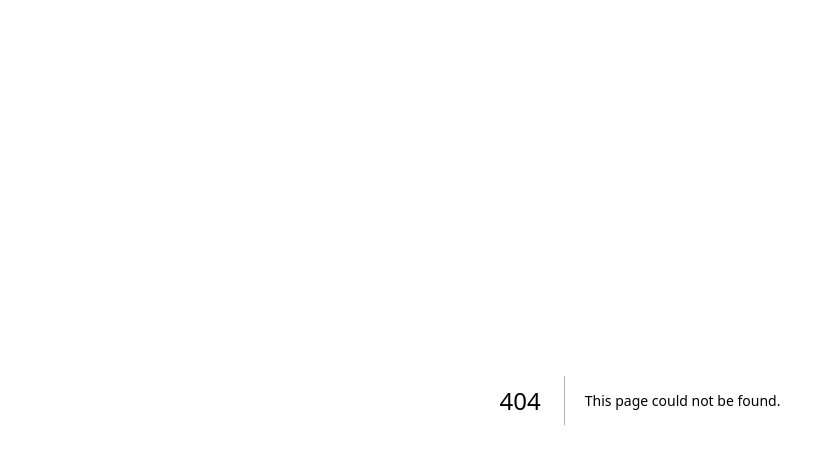
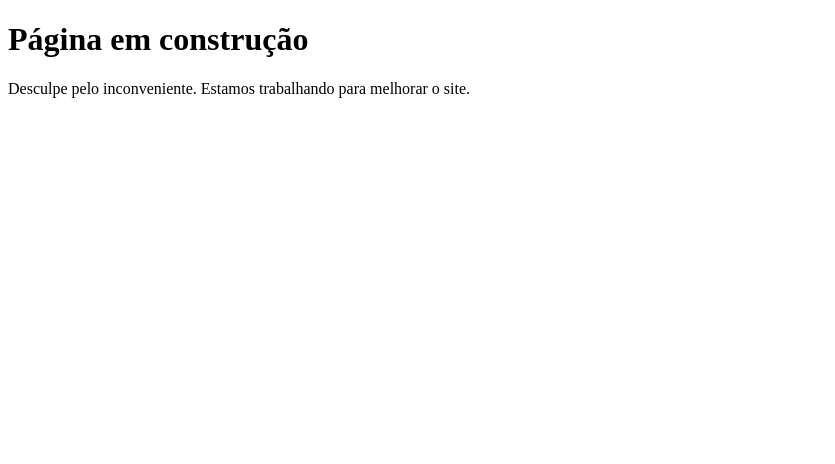
Before and after one commit to jerickleandro/ticompass, a Next.js app: page /UnderConstruction in a window 1280 px wide. Before the commit this address had no page. Shown: the top 464 px of the page, without its empty margins (0-835 px from the left). Built offline with nearby package versions, Linux system fonts and the light colour scheme.

Commit message:
feat: add page `Em construção`

```diff
--- /dev/null
+++ b/pages/UnderConstruction.js
@@ -0,0 +1,12 @@
+import React from 'react';
+
+const UnderConstruction = () => {
+  return (
+    <div>
+      <h1>Página em construção</h1>
+      <p>Desculpe pelo inconveniente. Estamos trabalhando para melhorar o site.</p>
+    </div>
+  );
+};
+
+export default UnderConstruction;
```
Also changed, not shown: pages/index.js (+10 -1 lines).
